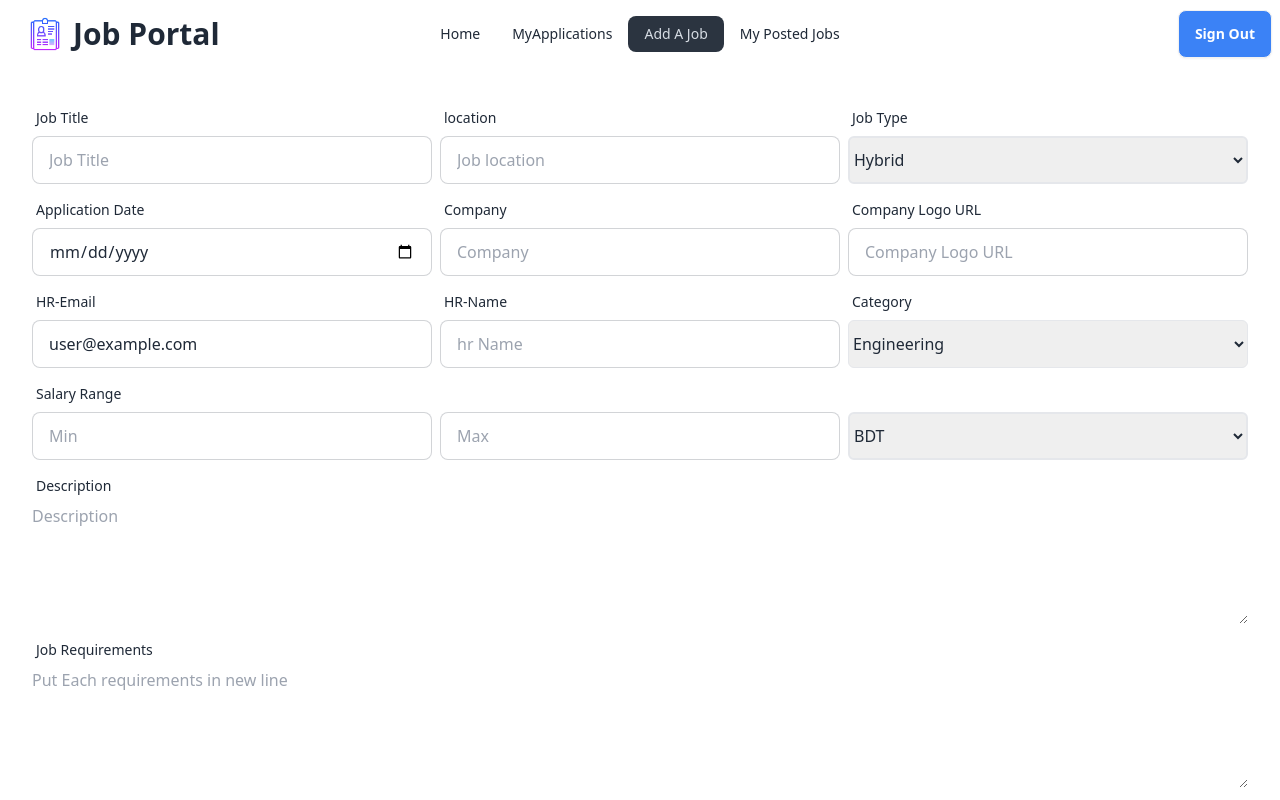
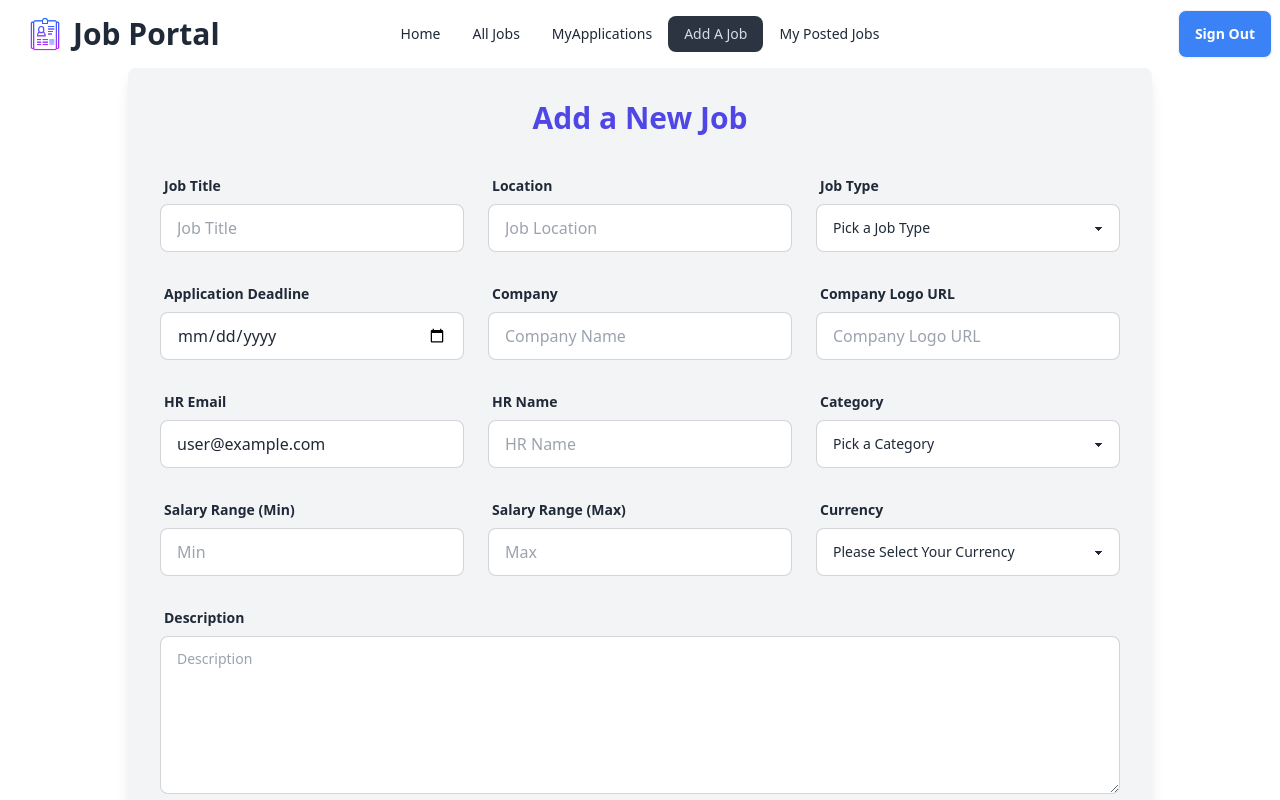
Before and after one commit to MujahidulIslam4541/Job-portal-client, a React (Vite) app: page /addJob in a window 1280 px wide. Shown: the top 800 px of the page. Built offline with nearby package versions, Linux system fonts and the light colour scheme; no server answers; sample sign-in values are in the browser's storage.

Commit message:
Add AllJob router and some design added

```diff
--- a/src/Pages/Common/Navbar.jsx
+++ b/src/Pages/Common/Navbar.jsx
@@ -26,6 +26,9 @@ const Navbar = () => {
         <NavLink to='/'>Home</NavLink>
       </li>
       <li>
+        <NavLink to='/allJobs'>All Jobs</NavLink>
+      </li>
+      <li>
         <NavLink to='/myApplications'>MyApplications</NavLink>
       </li>
       <li>
@@ -34,6 +37,7 @@ const Navbar = () => {
       <li>
         <NavLink to='/myPostedJobs'>My Posted Jobs</NavLink>
       </li>
+
 
 
     </>
--- /dev/null
+++ b/src/Pages/Home/AllJobs/AllJob.jsx
@@ -0,0 +1,62 @@
+/* eslint-disable react/prop-types */
+import { FaLocationDot } from "react-icons/fa6";
+import { Link } from "react-router-dom";
+
+const AllJob = ({ job }) => {
+  const {
+    _id,
+    title,
+    location,
+    salaryRange,
+    description,
+    requirements,
+    jobType,
+    company,
+    company_logo,
+  } = job;
+  return (
+    <div>
+      <div className="card card-compact hover:border hover:border-blue-300 hover:-inset-y-1 shadow-xl transition ease-in duration-500">
+        <div className="flex items-center gap-4 mt-2">
+          <figure>
+            <img className="w-12" src={company_logo} alt="Shoes" />
+          </figure>
+          <div>
+            <h2 className="text-2xl">{company}</h2>
+            <p className="flex items-center gap-1">
+              <FaLocationDot />
+              {location}
+            </p>
+          </div>
+        </div>
+        <div className="card-body">
+          <h2 className="card-title">
+            {title}
+            <div className="badge badge-primary">NEW</div>
+          </h2>
+          <p>{jobType}</p>
+          <p>{description}</p>
+
+          <div className="grid grid-cols-3">
+            {requirements.map((requirement, index) => (
+              <p key={index}>{requirement}</p>
+            ))}
+          </div>
+          <div className="card-actions ">
+            <p>
+              Salary: {salaryRange.min}-{salaryRange.max}
+              {salaryRange.currency}
+            </p>
+            <Link to={`jobs/${_id}`}>
+              <button className="btn hover:bg-blue-500 hover:text-white">
+                Apply now
+              </button>
+            </Link>
+          </div>
+        </div>
+      </div>
+    </div>
+  );
+};
+
+export default AllJob;
--- /dev/null
+++ b/src/Pages/Home/AllJobs/AllJobs.jsx
@@ -0,0 +1,39 @@
+import { useLoaderData } from "react-router-dom";
+import AllJob from "./AllJob";
+import { FaBriefcase } from "react-icons/fa";
+
+const AllJobs = () => {
+  const AllJobs = useLoaderData();
+  // console.log(AllJobs);
+  return (
+    <>
+      <div className="bg-gradient-to-r from-blue-500 to-indigo-600 text-white p-16 rounded-lg shadow-lg">
+        <div className="flex flex-col md:flex-row items-center gap-8">
+          <div className="text-6xl md:text-8xl text-yellow-400">
+            <FaBriefcase />
+          </div>
+
+          {/* Text Section */}
+          <div>
+            <h1 className="text-3xl md:text-5xl font-bold mb-6">
+              🚀 Explore Exciting Job Opportunities!
+            </h1>
+            <p className="text-lg md:text-xl font-light">
+              Discover a wide range of jobs tailored to your skills and
+              aspirations. Join us and take the next step in your career
+              journey.
+            </p>
+          </div>
+        </div>
+      </div>
+
+      <div className="grid grid-cols-1 sm:grid-cols-2 md:grid-cols-3 lg:grid-cols-4 gap-4 mt-10">
+        {AllJobs.map((job) => (
+          <AllJob key={job._id} job={job}></AllJob>
+        ))}
+      </div>
+    </>
+  );
+};
+
+export default AllJobs;
--- a/src/Pages/Home/HotJobs.jsx
+++ b/src/Pages/Home/HotJobs.jsx
@@ -5,7 +5,7 @@ const HotJobs = () => {
   const [jobs, setJobs] = useState([]);
 
   useEffect(() => {
-    fetch("http://localhost:5000/jobs")
+    fetch("http://localhost:5000/HomeJobs")
       .then((res) => res.json())
       .then((data) => {
         setJobs(data);
--- a/src/Pages/MyApplication/MyApplication.jsx
+++ b/src/Pages/MyApplication/MyApplication.jsx
@@ -2,6 +2,7 @@ import { useEffect, useState } from "react";
 import UseContext from "../../Hooks/UseContex";
 import { MdDelete } from "react-icons/md";
 import Swal from "sweetalert2";
+import { FaClipboardCheck } from "react-icons/fa";
 
 const MyApplication = () => {
   const { user } = UseContext();
@@ -47,29 +48,45 @@ const MyApplication = () => {
   };
   return (
     <div>
-      <div className="overflow-x-auto my-10 border-2">
-        <table className="table">
-          {/* head */}
-          <thead>
+      <div className="relative bg-gradient-to-r from-teal-400 to-blue-500 p-10 rounded-lg shadow-lg overflow-hidden">
+
+        {/* Banner Content */}
+        <div className="text-center text-white relative z-10">
+          <h1 className="text-4xl font-extrabold mb-4 flex items-center justify-center">
+            <FaClipboardCheck className="mr-2 text-5xl" />
+            My Applications
+          </h1>
+          <p className="text-lg mb-6">
+            Stay organized and track all your job applications in one place.
+            Keep tabs on your progress and next steps!
+          </p>
+          <button className="btn btn-primary w-52 mx-auto mt-4">
+            View Applications
+          </button>
+        </div>
+      </div>
+      <div className="overflow-x-auto my-10 border-2 rounded-lg shadow-lg">
+        <table className="table table-striped w-full">
+          {/* Table Header */}
+          <thead className="bg-gradient-to-r from-blue-500 to-indigo-600 text-white">
             <tr>
-              <th>Name</th>
-              <th>Job</th>
-              <th>Favorite Color</th>
-              <th>JobDelete</th>
+              <th className="p-3 text-center">Name</th>
+              <th className="p-3 text-center">Job</th>
+              <th className="p-3 text-center">Application Date</th>
+              <th className="p-3 text-center">Delete Job</th>
             </tr>
           </thead>
+
+          {/* Table Body */}
           <tbody>
-            {/* row 1 */}
+            {/* Dynamic Rows */}
             {jobs.map((job) => (
-              <tr key={job._id}>
-                <td>
+              <tr key={job._id} className="hover:bg-gray-100 transition-all">
+                <td className="p-3">
                   <div className="flex items-center gap-3">
                     <div className="avatar">
                       <div className="mask mask-squircle h-12 w-12">
-                        <img
-                          src={job.company_logo}
-                          alt="Avatar Tailwind CSS Component"
-                        />
+                        <img src={job.company_logo} alt="Company Logo" />
                       </div>
                     </div>
                     <div>
@@ -78,21 +95,22 @@ const MyApplication = () => {
                     </div>
                   </div>
                 </td>
-                <td>
+                <td className="p-3">
                   {job.company}
                   <br />
                   <span className="badge badge-ghost badge-sm">
                     {job.location}
                   </span>
                 </td>
-                <td>{job.applicationDeadline}</td>
-                <th>
-                  <button onClick={() => handleJobDelete(job._id)} className="">
-                    <span className="text-2xl text-red-500">
-                      <MdDelete />
-                    </span>
+                <td className="p-3">{job.applicationDeadline}</td>
+                <td className="p-3 text-center">
+                  <button
+                    onClick={() => handleJobDelete(job._id)}
+                    className="text-2xl text-red-500 hover:text-red-700 transition duration-300"
+                  >
+                    <MdDelete />
                   </button>
-                </th>
+                </td>
               </tr>
             ))}
           </tbody>
--- a/src/Pages/PostedJobs/MyPostedJobs.jsx
+++ b/src/Pages/PostedJobs/MyPostedJobs.jsx
@@ -1,5 +1,6 @@
 import { useEffect, useState } from "react";
 import UseContext from "../../Hooks/UseContex";
+import { FaBriefcase } from "react-icons/fa";
 
 const MyPostedJobs = () => {
   const { user } = UseContext();
@@ -12,27 +13,42 @@ const MyPostedJobs = () => {
   }, [user.email]);
   return (
     <div>
-      <h2>My posted Jobs{postedJobs.length}</h2>
+      <div className="relative bg-gradient-to-r from-blue-300 to-indigo-500 p-10 rounded-lg shadow-xl">
 
-      <div className="overflow-x-auto">
-        <table className="table">
-          {/* head */}
-          <thead>
+        {/* Content Section */}
+        <div className="text-center text-white relative z-10">
+          <h1 className="text-4xl font-extrabold mb-4 flex items-center justify-center">
+            <FaBriefcase className="mr-2 text-5xl" />
+            Posted Jobs
+          </h1>
+          <p className="text-lg">
+            Explore the latest job opportunities and start your new career
+            journey today! Find jobs that match your skills and interests.
+          </p>
+        </div>
+      </div>
+
+      <div className="overflow-x-auto mt-10">
+        <table className="table w-full table-zebra">
+          {/* Table Header */}
+          <thead className="bg-gradient-to-r from-blue-500 to-indigo-600 text-white">
             <tr>
-              <th></th>
-              <th>Job Title</th>
-              <th>Application Date</th>
-              <th>Favorite Color</th>
+              <th className="p-3 text-center">#</th>
+              <th className="p-3 text-center">Job Title</th>
+              <th className="p-3 text-center">Application Date</th>
+              <th className="p-3 text-center">Application Count</th>
             </tr>
           </thead>
+
+          {/* Table Body */}
           <tbody>
-            {/* row 1 */}
+            {/* Dynamic Rows */}
             {postedJobs.map((job, index) => (
-              <tr key={index}>
-                <th>{index+1}</th>
-                <td>{job.title}</td>
-                <td>{job.applicationDeadline}</td>
-                <td>Blue</td>
+              <tr key={index} className="hover:bg-gray-100 transition-all">
+                <td className="p-3 text-center">{index + 1}</td>
+                <td className="p-3 text-center">{job.title}</td>
+                <td className="p-3 text-center">{job.applicationDeadline}</td>
+                <td className="p-3 text-center">{job.applicationCount}</td>
               </tr>
             ))}
           </tbody>
--- a/src/Pages/SignIn/SignIn.jsx
+++ b/src/Pages/SignIn/SignIn.jsx
@@ -26,7 +26,9 @@ const SignIn = () => {
           text: "User Sign In Successful",
           icon: "success",
         });
+        console.log(location.state);
         navigate(location.state||'/');
+
       })
       .catch((error) => {
         Swal.fire({
--- a/src/Pages/addJob/AddJob.jsx
+++ b/src/Pages/addJob/AddJob.jsx
@@ -38,47 +38,52 @@ const AddJob = () => {
       });
   };
   return (
-    <div>
-      <form onSubmit={handleAddJob} className="card-body">
-        <div className="grid grid-cols-1 md:grid-cols-2 lg:grid-cols-3 gap-2">
-          {/* JOb title */}
+    <div className="bg-gray-100 p-8 rounded-lg shadow-lg max-w-5xl mx-auto">
+      <h1 className="text-3xl font-bold text-center text-indigo-600 mb-8">
+        Add a New Job
+      </h1>
+      <form onSubmit={handleAddJob} className="space-y-6">
+        {/* Grid for Inputs */}
+        <div className="grid grid-cols-1 md:grid-cols-2 lg:grid-cols-3 gap-6">
+          {/* Job Title */}
           <div className="form-control">
             <label className="label">
-              <span className="label-text">Job Title</span>
+              <span className="label-text font-semibold">Job Title</span>
             </label>
             <input
               type="text"
               name="title"
               placeholder="Job Title"
-              className="input input-bordered"
+              className="input input-bordered w-full"
               required
             />
           </div>
-          {/* location */}
+
+          {/* Location */}
           <div className="form-control">
             <label className="label">
-              <span className="label-text">location</span>
+              <span className="label-text font-semibold">Location</span>
             </label>
             <input
               type="text"
               name="location"
-              placeholder="Job location"
-              className="input input-bordered"
+              placeholder="Job Location"
+              className="input input-bordered w-full"
               required
             />
           </div>
-          {/* JobType */}
+
+          {/* Job Type */}
           <div className="form-control">
             <label className="label">
-              <span className="label-text">Job Type</span>
+              <span className="label-text font-semibold">Job Type</span>
             </label>
             <select
               name="jobType"
-              id=""
-              placeholder="Pick a Job Type"
-              defaultValue={"Pick a Job Type"}
-              className="border-2 h-full w-full rounded-md"
+              defaultValue="Pick a Job Type"
+              className="select select-bordered w-full"
             >
+              <option disabled>Pick a Job Type</option>
               <option>Hybrid</option>
               <option>Remote</option>
               <option>FullTime</option>
@@ -86,84 +91,90 @@ const AddJob = () => {
               <option>PartTime</option>
             </select>
           </div>
-          {/* application date */}
+
+          {/* Application Deadline */}
           <div className="form-control">
             <label className="label">
-              <span className="label-text">Application Date</span>
+              <span className="label-text font-semibold">
+                Application Deadline
+              </span>
             </label>
             <input
               type="date"
-              placeholder="Application Date "
               name="applicationDeadline"
-              className="input input-bordered"
+              className="input input-bordered w-full"
               required
             />
           </div>
-          {/* company */}
+
+          {/* Company */}
           <div className="form-control">
             <label className="label">
-              <span className="label-text">Company</span>
+              <span className="label-text font-semibold">Company</span>
             </label>
             <input
               type="text"
-              placeholder="Company "
               name="company"
-              className="input input-bordered"
+              placeholder="Company Name"
+              className="input input-bordered w-full"
               required
             />
           </div>
-          {/* company logo */}
+
+          {/* Company Logo */}
           <div className="form-control">
             <label className="label">
-              <span className="label-text">Company Logo URL</span>
+              <span className="label-text font-semibold">Company Logo URL</span>
             </label>
             <input
               type="url"
+              name="company_logo"
               placeholder="Company Logo URL"
-              name="company_logo"
-              className="input input-bordered"
+              className="input input-bordered w-full"
               required
             />
           </div>
-          {/* hr-email */}
+
+          {/* HR Email */}
           <div className="form-control">
             <label className="label">
-              <span className="label-text">HR-Email</span>
+              <span className="label-text font-semibold">HR Email</span>
             </label>
             <input
               type="email"
-              placeholder="hr-email "
               name="hr_email"
+              placeholder="HR Email"
               defaultValue={user?.email}
-              className="input input-bordered"
+              className="input input-bordered w-full"
               required
             />
           </div>
-          {/* hrName */}
+
+          {/* HR Name */}
           <div className="form-control">
             <label className="label">
-              <span className="label-text">HR-Name</span>
+              <span className="label-text font-semibold">HR Name</span>
             </label>
             <input
               type="text"
-              placeholder="hr Name "
               name="hr_name"
-              className="input input-bordered"
+              placeholder="HR Name"
+              className="input input-bordered w-full"
               required
             />
           </div>
-          {/* category */}
+
+          {/* Category */}
           <div className="form-control">
             <label className="label">
-              <span className="label-text">Category</span>
+              <span className="label-text font-semibold">Category</span>
             </label>
             <select
               name="category"
-              id=""
-              defaultValue={"Pick A One Category"}
-              placeholder="Pick A One Category"
-              className="w-full h-full rounded-md border"
+              defaultValue="Pick a Category"
+              className="select select-bordered w-full"
             >
+              <option disabled>Pick a Category</option>
               <option>Engineering</option>
               <option>Marketing</option>
               <option>Teaching</option>
@@ -171,37 +182,47 @@ const AddJob = () => {
             </select>
           </div>
         </div>
-        {/* salary Range */}
-        <div className="grid grid-cols-1 md:grid-cols-3 gap-2 items-end">
+
+        {/* Salary Range */}
+        <div className="grid grid-cols-1 md:grid-cols-3 gap-6 items-end">
           <div className="form-control">
             <label className="label">
-              <span className="label-text">Salary Range</span>
+              <span className="label-text font-semibold">
+                Salary Range (Min)
+              </span>
             </label>
             <input
               type="number"
-              placeholder="Min "
               name="min"
-              className="input input-bordered"
+              placeholder="Min"
+              className="input input-bordered w-full"
               required
             />
           </div>
           <div className="form-control">
+            <label className="label">
+              <span className="label-text font-semibold">
+                Salary Range (Max)
+              </span>
+            </label>
             <input
               type="number"
-              placeholder="Max "
               name="max"
-              className="input input-bordered"
+              placeholder="Max"
+              className="input input-bordered w-full"
               required
             />
           </div>
           <div className="form-control">
+            <label className="label">
+              <span className="label-text font-semibold">Currency</span>
+            </label>
             <select
               name="currency"
-              id=""
-              defaultValue={"Please Select Your Currency"}
-              placeholder="Please Select Your Currency"
-              className="border-2 w-full h-12 rounded-md"
+              defaultValue="Please Select Your Currency"
+              className="select select-bordered w-full"
             >
+              <option disabled>Please Select Your Currency</option>
               <option>BDT</option>
               <option>USD</option>
               <option>INR</option>
@@ -210,47 +231,55 @@ const AddJob = () => {
           </div>
         </div>
 
-        {/* description */}
+        {/* Description */}
         <div className="form-control">
           <label className="label">
-            <span className="label-text">Description</span>
+            <span className="label-text font-semibold">Description</span>
           </label>
           <textarea
             rows={5}
-            id=""
-            placeholder="Description "
             name="description"
+            placeholder="Description"
+            className="textarea textarea-bordered w-full"
             required
           ></textarea>
         </div>
-        {/* requirements */}
+
+        {/* Requirements */}
         <div className="form-control">
           <label className="label">
-            <span className="label-text"> Job Requirements</span>
+            <span className="label-text font-semibold">Job Requirements</span>
           </label>
           <textarea
             rows={5}
-            id=""
-            placeholder="Put Each requirements in new line "
             name="requirements"
+            placeholder="Put each requirement on a new line"
+            className="textarea textarea-bordered w-full"
             required
           ></textarea>
         </div>
-        {/* responsibility */}
+
+        {/* Responsibilities */}
         <div className="form-control">
           <label className="label">
-            <span className="label-text"> Job Responsibility</span>
+            <span className="label-text font-semibold">
+              Job Responsibilities
+            </span>
           </label>
           <textarea
             rows={5}
-            id=""
-            placeholder="Write Each responsibility in new line "
             name="responsibilities"
+            placeholder="Put each responsibility on a new line"
+            className="textarea textarea-bordered w-full"
             required
           ></textarea>
         </div>
+
+        {/* Submit Button */}
         <div className="form-control mt-6">
-          <button className="btn btn-primary">Post A Job</button>
+          <button className="w-full px-6 py-3 text-lg font-semibold text-white bg-gradient-to-r from-indigo-500 to-blue-600 rounded-lg shadow-lg transition-transform duration-300 ease-in-out transform hover:scale-105 hover:shadow-2xl focus:outline-none focus:ring-4 focus:ring-blue-300">
+            Post A Job
+          </button>
         </div>
       </form>
     </div>
--- a/src/Router/router.jsx
+++ b/src/Router/router.jsx
@@ -10,6 +10,7 @@ import JobApply from "../Pages/JobApply/JobApply";
 import MyApplication from "../Pages/MyApplication/MyApplication";
 import AddJob from "../Pages/addJob/AddJob";
 import MyPostedJobs from "../Pages/PostedJobs/MyPostedJobs";
+import AllJobs from "../Pages/Home/AllJobs/Alljobs";
 
 const router = createBrowserRouter([
   {
@@ -64,6 +65,15 @@ const router = createBrowserRouter([
         ),
       },
       {
+        path: "allJobs",
+        element: (
+          <PrivetRouter>
+            <AllJobs></AllJobs>
+          </PrivetRouter>
+        ),
+        loader:()=>fetch('http://localhost:5000/jobs')
+      },
+      {
         path: "register",
         element: <Register></Register>,
       },
```
Also changed, not shown: src/Pages/JobApply/JobApply.jsx (+65 -41 lines).
